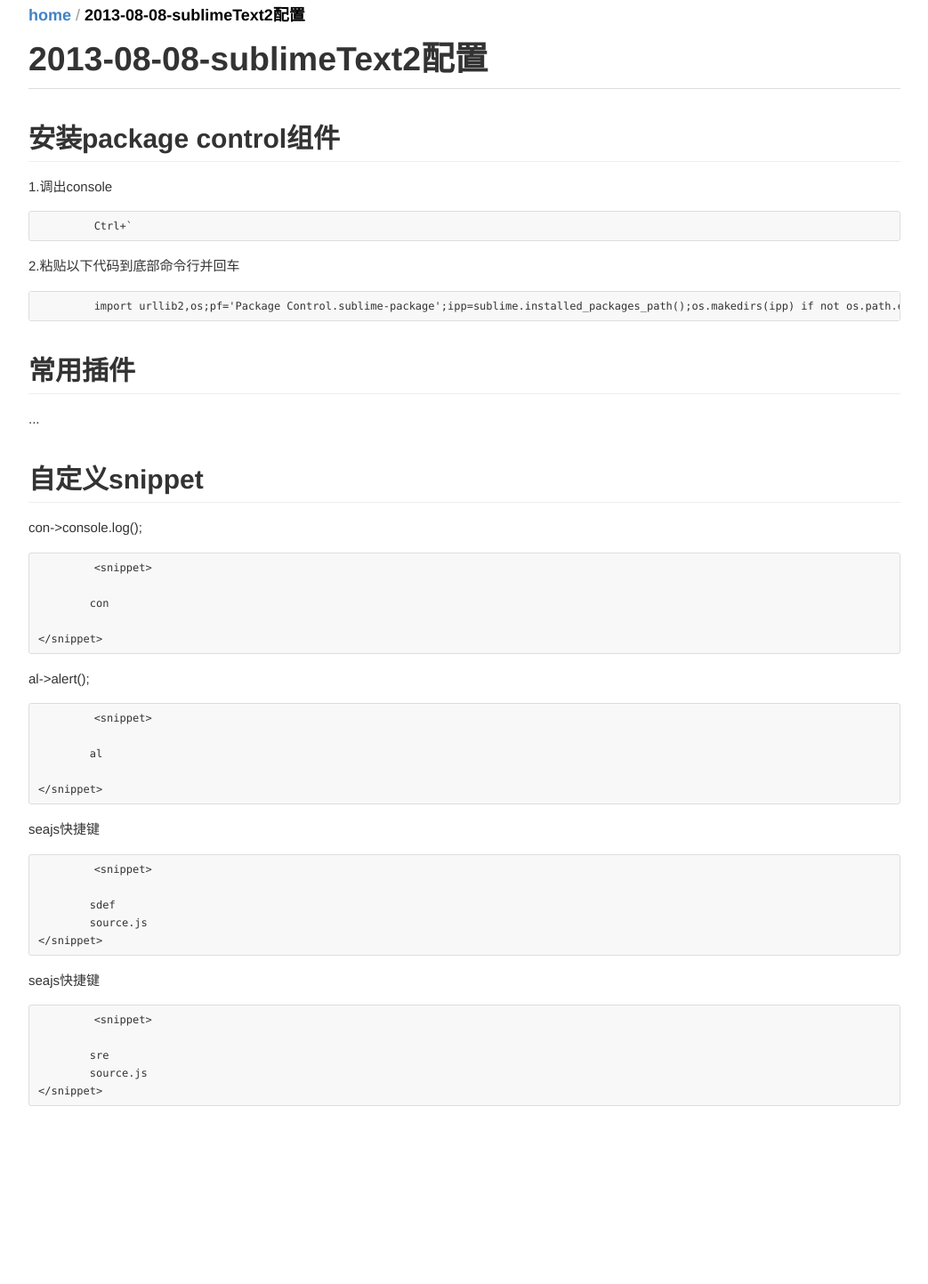
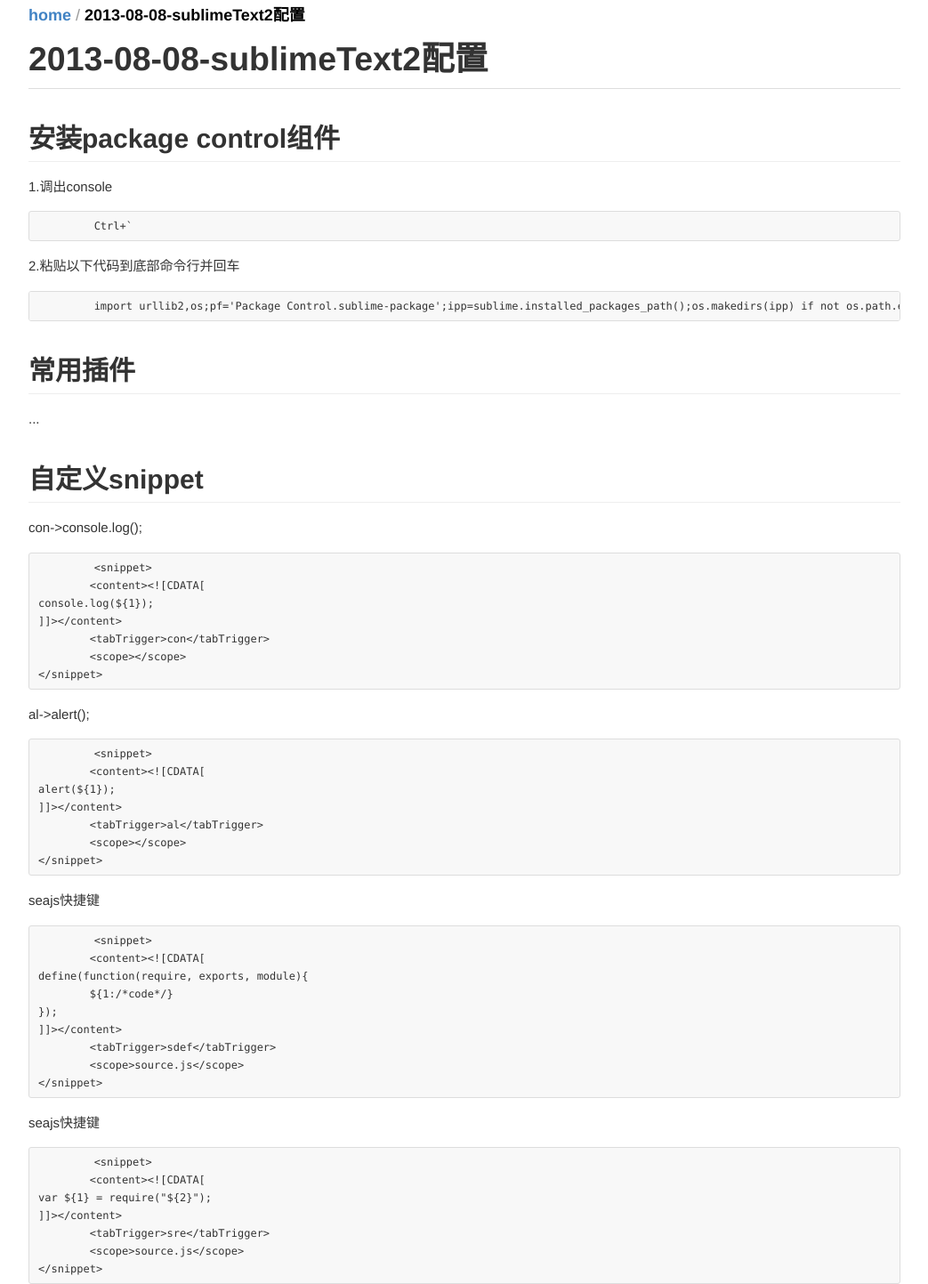
Before and after one commit to tutuflying/blog, a Jekyll site: the page built from _posts/2013-08-08-sublimeText2配置.html, in a window 1280 px wide. Shown: the whole page at 89% size, without its empty margins (118-1161 px from the left). Built offline with Jekyll 4.4.1, drawn with Linux system fonts in a browser that asks for light colours; before the commit the page ends 1243 px from its top, so only the background shows below that.

Commit message:
sublime snippet

```diff
--- a/_posts/2013-08-08-sublimeText2配置.html
+++ b/_posts/2013-08-08-sublimeText2配置.html
@@ -18,42 +18,42 @@
 <p>con->console.log();</p>
 <pre>
 	<code>&lt;snippet&gt;
-	<content><![CDATA[
+	&lt;content&gt;&lt;![CDATA[
 console.log(${1});
-]]></content>
-	<tabTrigger>con</tabTrigger>
-	<scope></scope>
+]]&gt;&lt;/content&gt;
+	&lt;tabTrigger&gt;con&lt;/tabTrigger&gt;
+	&lt;scope&gt;&lt;/scope&gt;
 &lt;/snippet&gt;</code>
 </pre>
 <p>al->alert();</p>
 <pre>
 	<code>&lt;snippet&gt;
-	<content><![CDATA[
+	&lt;content&gt;&lt;![CDATA[
 alert(${1});
-]]></content>
-	<tabTrigger>al</tabTrigger>
-	<scope></scope>
+]]&gt;&lt;/content&gt;
+	&lt;tabTrigger&gt;al&lt;/tabTrigger&gt;
+	&lt;scope&gt;&lt;/scope&gt;
 &lt;/snippet&gt;</code>
 </pre>
 <p>seajs快捷键</p>
 <pre>
 	<code>&lt;snippet&gt;
-	<content><![CDATA[
+	&lt;content&gt;&lt;![CDATA[
 define(function(require, exports, module){
 	${1:/*code*/}
 });
-]]></content>
-	<tabTrigger>sdef</tabTrigger>
-	<scope>source.js</scope>
+]]&gt;&lt;/content&gt;
+	&lt;tabTrigger&gt;sdef&lt;/tabTrigger&gt;
+	&lt;scope&gt;source.js&lt;/scope&gt;
 &lt;/snippet&gt;</code>
 </pre>
 <p>seajs快捷键</p>
 <pre>
 	<code>&lt;snippet&gt;
-	<content><![CDATA[
+	&lt;content&gt;&lt;![CDATA[
 var ${1} = require("${2}");
-]]></content>
-	<tabTrigger>sre</tabTrigger>
-	<scope>source.js</scope>
+]]&gt;&lt;/content&gt;
+	&lt;tabTrigger&gt;sre&lt;/tabTrigger&gt;
+	&lt;scope&gt;source.js&lt;/scope&gt;
 &lt;/snippet&gt;</code>
 </pre>
```
